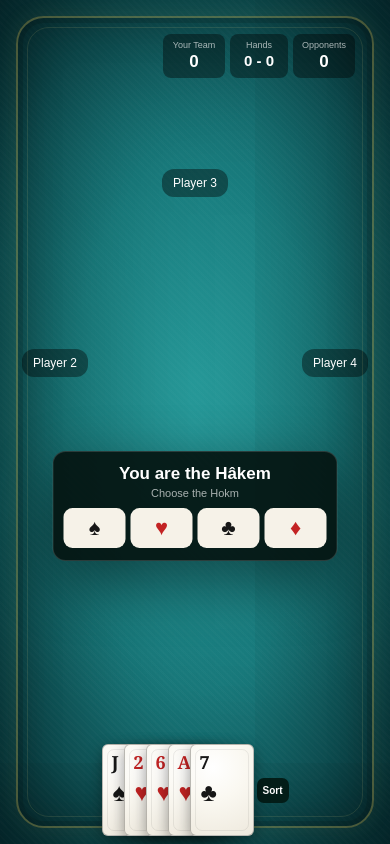
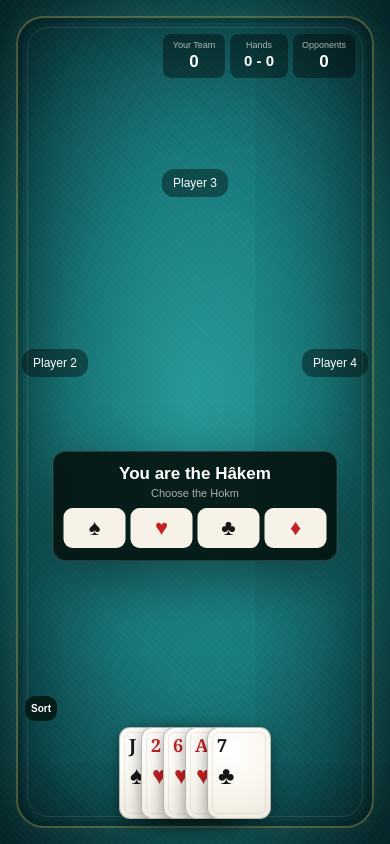
Before and after one commit to Matteees76/hokm-game, a Next.js app: page /game in a window 390 px wide. Built offline with nearby package versions, Linux system fonts and the light colour scheme; no server answers.

Commit message:
Improve mobile card hand layout

```diff
--- a/app/globals.css
+++ b/app/globals.css
@@ -3503,60 +3503,28 @@ box-sizing: border-box;
    PLAYER HAND
    ========================= */
 
-  .hand {
-    bottom: 8px;
-
-    width: calc(100% - 12px);
-
-    padding: 0 4px;
-
-    justify-content: center;
-
-    /*
-      Important: don't allow the hand itself
-      to make the page wider than the phone.
-    */
-    overflow: visible;
-  }
-
-  .hand .playingCard {
-    /*
-      Keep cards readable instead of crushing
-      their individual width.
-    */
-    width: 54px;
-    height: 78px;
-
-    min-width: 54px;
-
-    padding: 5px;
-
-    border-radius: 6px;
-
-    /*
-      Heavy overlap allows all 13 cards to fit.
-    */
-    margin-left: -31px;
-  }
-
-  .hand .playingCard:first-child {
-    margin-left: 0;
-  }
-
-  .hand .cardRank {
-    font-size: 15px;
-  }
-
-  .hand .cardSuit {
-    font-size: 21px;
-  }
-
-  /*
-    Touch devices don't need the desktop hover
-    movement.
-  */
-  .hand .playingCard:hover {
-    transform: none;
+.gameTable .hand {
+  width: calc(100% - 16px) !important;
+  max-width: calc(100% - 16px) !important;
+  padding: 0 !important;
+
+  justify-content: center !important;
+
+  overflow: visible !important;
+}
+
+
+/* Cards can now use almost the entire bottom row */
+.gameTable .hand .playingCard {
+  width: 64px !important;
+  min-width: 64px !important;
+  height: 92px !important;
+
+  margin-left: -41px !important;
+}
+
+.gameTable .hand .playingCard:first-child {
+  margin-left: 0 !important;
 }
 
 
@@ -3564,16 +3532,24 @@ box-sizing: border-box;
    SORT BUTTON
    ========================= */
 
-  .sortButton {
-    margin-left: 5px;
-
-    padding: 8px 8px;
-
-    border-radius: 7px;
-
-    font-size: 11px;
-  }
-
+/*
+  Take Sort out of the card row and place it
+  above the left side of the hand.
+*/
+.gameTable .sortButton {
+  position: absolute !important;
+
+  left: 8px !important;
+  bottom: 98px !important;
+
+  margin: 0 !important;
+
+  padding: 6px 9px !important;
+
+  font-size: 10px !important;
+
+  z-index: 30 !important;
+}
 
   /* =========================
      HOKM CHOOSER
```
Lines whose indentation alone changed are shown as unchanged.
